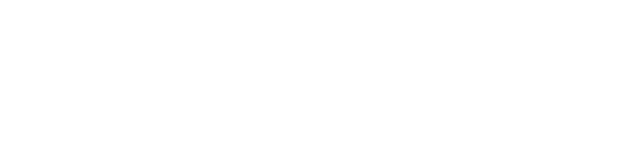
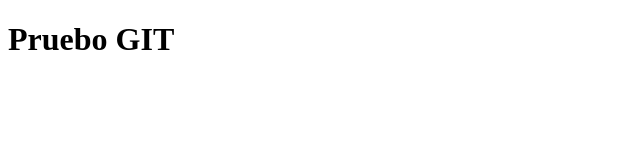
Before and after one commit to ElJaime12/prueba1, a plain HTML site: page index.html in a window 1280 px wide. Shown: the whole page, without its empty margins (0-640 px from the left). Drawn offline with Linux system fonts and the light colour scheme.

Commit message:
Pagina con agregado de parrafo

```diff
--- a/index.html
+++ b/index.html
@@ -7,6 +7,8 @@
     <title>Git Y Hub</title>
 </head>
 <body>
+    <h1> Pruebo GIT</h1>
+
 
 </body>
 </html>
```
